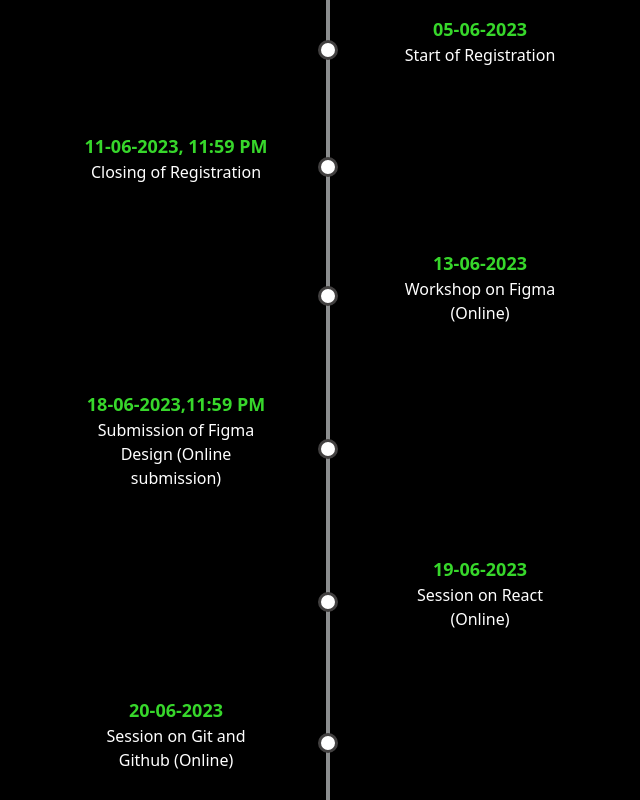
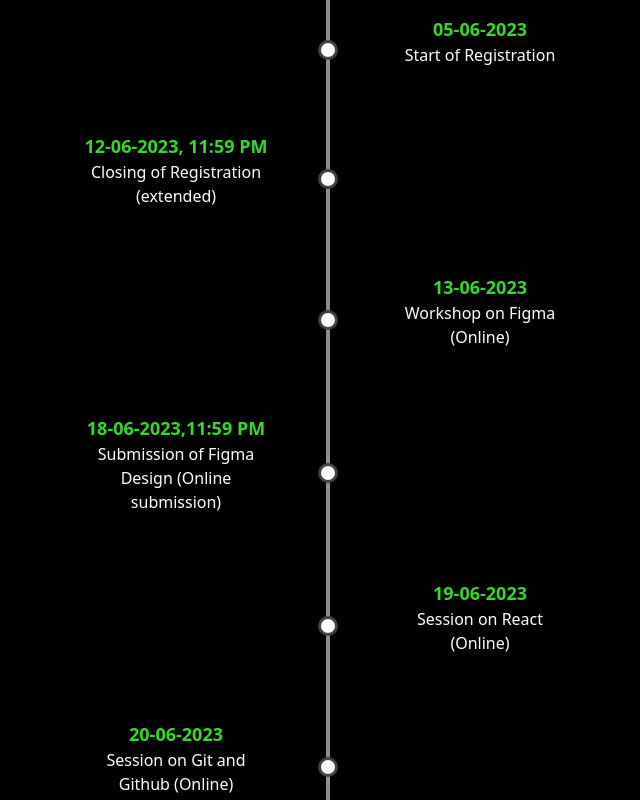
Before and after one commit to harimurugan1989/pixel-perfect, a React (Create React App) app: page / in a window 1280 px wide. Shown: the part 2340-3140 px from the top of the page, without its empty margins (312-952 px from the left). Built offline with nearby package versions, Linux system fonts and the light colour scheme.

Commit message:
Update Timeline.js

```diff
--- a/src/components/Timeline.js
+++ b/src/components/Timeline.js
@@ -13,8 +13,8 @@
 
     },
     {
-        text: 'Closing of Registration',
-        date: '11-06-2023, 11:59 PM',
+        text: 'Closing of Registration (extended)',
+        date: '12-06-2023, 11:59 PM',
 
     },
     {
```
